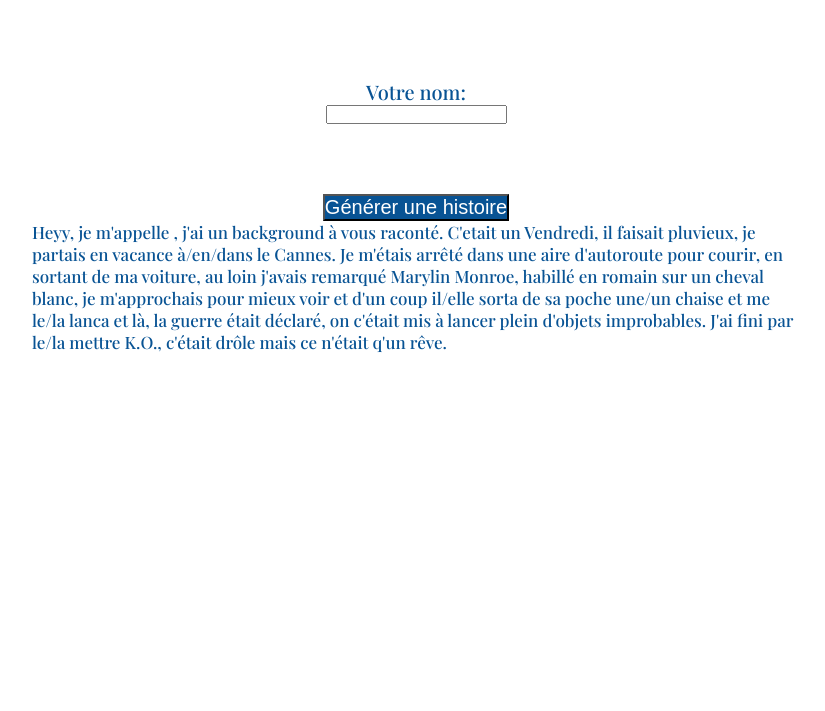
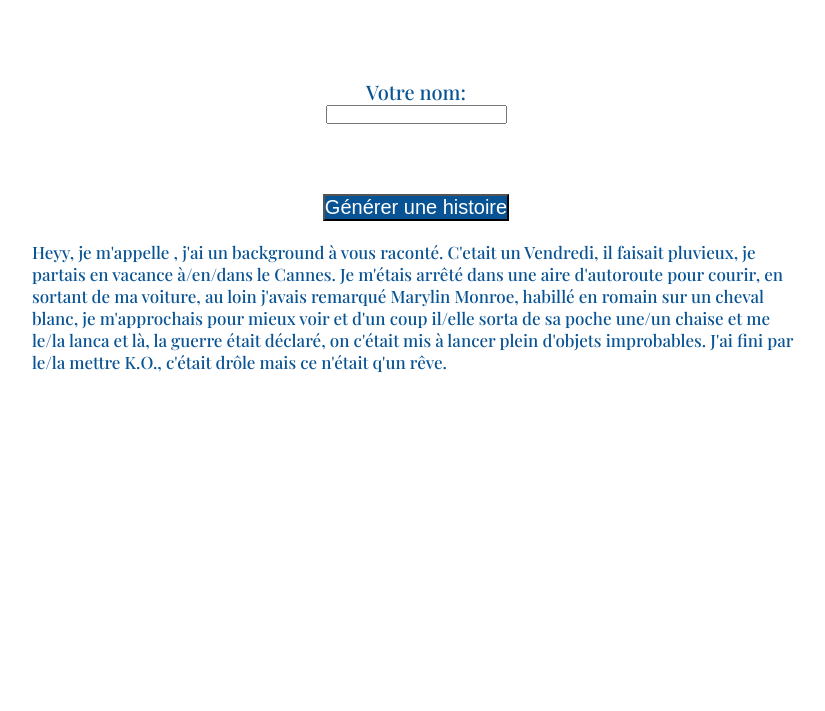
Before and after one commit to ChloeArd/Histoires--Aleatoires, a plain HTML site: page index.html in a window 1280 px wide. Both pictures are taken after a click on the button "Générer une histoire". Shown: the part 89-800 px from the top of the page, without its empty margins (224-1049 px from the left). Drawn offline with nearby package versions, Linux system fonts and the light colour scheme.

Commit message:
Histoires aléatoires

```diff
--- a/app.js
+++ b/app.js
@@ -1,7 +1,5 @@
-let button = document.getElementById("button1");
 
-
-function aleatoire () {
+document.getElementById("button1").addEventListener("click", function aleatoire () {
     let name1 = ["Johnny Halliday", "Cyprien", "Elizabeth II ", "Marylin Monroe", "Didier Deschamps", "Christiano Ronaldo"];
     let object = ["raquette", "balaie", "brosse à dent", "parapluie", "marteau", "table de tennis", "chaise"];
     let temperature = ["froid", "chaud", "nuageux", "pluvieux", "orageux"];
@@ -15,10 +13,8 @@ function aleatoire () {
     verb = verb[Math.floor(Math.random() * verb.length)];
 
     let text = document.createElement("p");
+    text.style.marginTop = "20px";
     text.innerHTML = "Heyy, je m'appelle " + name + ", j'ai un background à vous raconté. C'etait un Vendredi, il faisait " + temperature + ", je partais en vacance à/en/dans le " + location + ". Je m'étais arrêté dans une aire d'autoroute pour " + verb + ", en sortant de ma voiture, au loin j'avais remarqué " + name1 + ", habillé en romain sur un cheval blanc, je m'approchais pour mieux voir et d'un coup il/elle sorta de sa poche une/un " + object + " et me le/la lanca et là, la guerre était déclaré, on c'était mis à lancer plein d'objets improbables. J'ai fini par le/la mettre K.O., c'était drôle mais ce n'était q'un rêve.";
     text.style.fontSize = "17px";
     document.getElementById("container").appendChild(text);
-
-}
-
-button.addEventListener("click", aleatoire);
+});
--- a/style.css
+++ b/style.css
@@ -1,5 +1,4 @@
 @import url('https://fonts.googleapis.com/css2?family=Playfair+Display:wght@500&display=swap');
-
 * {
     margin: 0;
     padding: 0;
```
